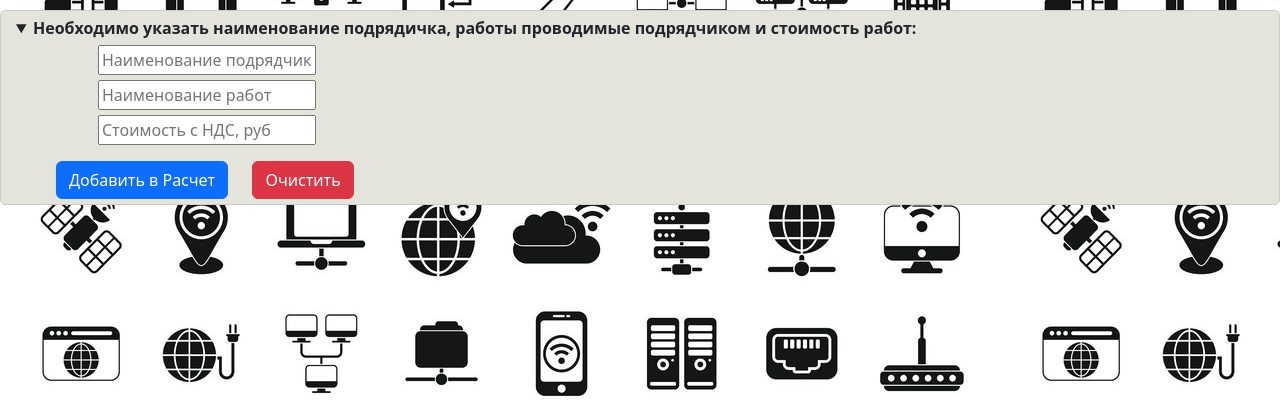
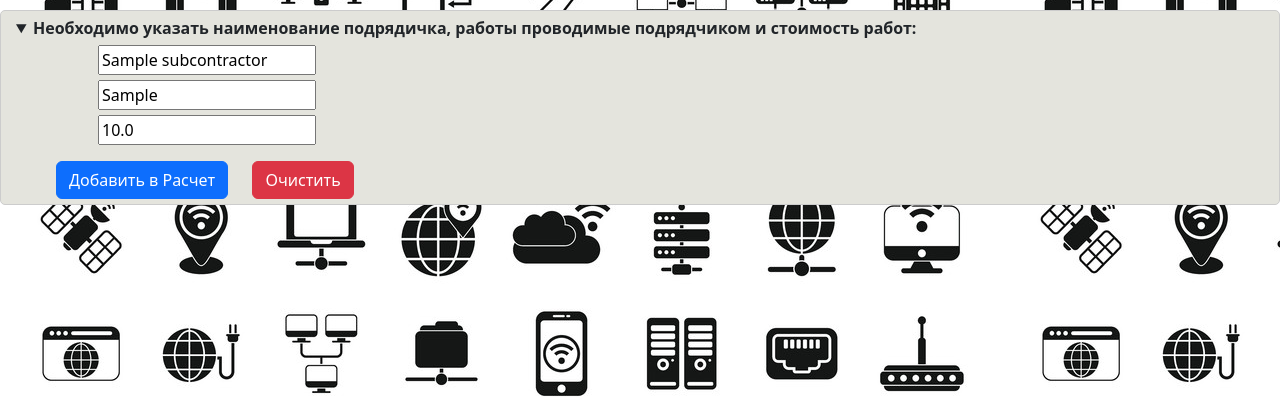
Before and after one commit to AleksNikiforov/presale, a Django app: page /subcontractor/ in a window 1280 px wide, after a click on "Необходимо указать наименование подрядичка, работы проводимы". Shown: the part 116-516 px from the top of the page. Run offline with Django 4.2, Linux system fonts and the light colour scheme; a user stored in the database is signed in; tables that the repository leaves empty hold one stand-in row (values such as "Sample post"); some libraries are stand-ins or nearby versions.

Commit message:
add edit Subcontractor

```diff
--- a/presalesite/other_jobs/templates/other_jobs/other_jobs_list.html
+++ b/presalesite/other_jobs/templates/other_jobs/other_jobs_list.html
@@ -12,7 +12,7 @@
       <summary style="margin-left:10px; font-weight:900; cursor: pointer;"
       >Прочие работы
       <label for="float-input" style="margin-left:60px;">Трудозатраты, дней:</label>
-      <input type="number" step="0.1" id="Прочие работы" name="Прочие работы" placeholder="кол-во дней" style="width: 120px;" required required value="{{ other_jobs.0.days }}"/>
+      <input type="number" step="0.1" id="Прочие работы" name="Прочие работы" placeholder="кол-во дней" style="width: 120px;" required value="{{ other_jobs.0.days }}"/>
       </summary>
       <ul>
         <li class="item1">
--- a/presalesite/presalesite/settings.py
+++ b/presalesite/presalesite/settings.py
@@ -23,7 +23,7 @@ BASE_DIR = Path(__file__).resolve().parent.parent
 SECRET_KEY = 'django-insecure-r0#-wwb@07w!jinno78kjv2!eemr+!5&y*o5l1dgn=q6tl!+pl'
 
 # SECURITY WARNING: don't run with debug turned on in production!
-DEBUG = False
+DEBUG = True
 
 ALLOWED_HOSTS = ['*']
 
--- a/presalesite/subcontractor/templates/subcontractor/subcontractor_final.html
+++ b/presalesite/subcontractor/templates/subcontractor/subcontractor_final.html
@@ -26,10 +26,8 @@
           </table>
 
     </body>
-    <h6 style="margin-left:20px; margin-top:20px; font-weight: bold; cursor: pointer;" >Если передумал, данные можно стереть</h6>
-
 </div>
-<a style="margin-top:5px; margin-left:20px;" class="btn btn-danger" href='delete'>Стереть</a>
+<a style="margin-top:5px; margin-left:20px;" class="btn btn-danger" href='/subcontractor'>Редактировать</a>
 </div>
 
 
--- a/presalesite/subcontractor/templates/subcontractor/subcontractor_list.html
+++ b/presalesite/subcontractor/templates/subcontractor/subcontractor_list.html
@@ -12,17 +12,17 @@
         <ul>
           <li>
             <summary style="margin-left:60px; font-weight:normal; cursor: pointer;">
-              <input style="width: 218px; text-align: left;" type="text" id="Наименование подрядчика" name="Наименование подрядчика" placeholder="Наименование подрядчика" value="" required/>
+              <input style="width: 218px; text-align: left;" type="text" id="Наименование подрядчика" name="Наименование подрядчика" placeholder="Наименование подрядчика" required value="{{ subcontractor_name.0.subcontract_name }}"/>
             </summary>
           </li>
           <li>
             <summary style="margin-left:60px; font-weight:normal; cursor: pointer;">
-              <input style="width: 218px; text-align: left;" type="text" id="Наименование работ" name="Наименование работ" placeholder="Наименование работ" value="" required/>
+              <input style="width: 218px; text-align: left;" type="text" id="Наименование работ" name="Наименование работ" placeholder="Наименование работ" required value="{{ subcontractor_jobs.0.subcontract_jobs }}"/>
             </summary>
           </li>
           <li>
             <summary style="margin-left:60px; font-weight:normal; cursor: pointer;">
-              <input style="width: 218px; text-align: left;" type="number" id="Стоимость" name="Стоимость" placeholder="Стоимость с НДС, руб" value="" required/>
+              <input style="width: 218px; text-align: left;" type="number" id="Стоимость" name="Стоимость" placeholder="Стоимость с НДС, руб" required value="{{ subcontractor_price.0.subcontract_price }}"/>
             </summary>
           </li>
         </ul>
--- a/presalesite/subcontractor/views.py
+++ b/presalesite/subcontractor/views.py
@@ -26,6 +26,21 @@ class SubcontractorListView(LoginRequiredMixin, ListView):
     def dispatch(self, request, *args, **kwargs):
         return super().dispatch(request, *args, **kwargs)
 
+    def get(self, request, *args, **kwargs):
+        # Fetch the Subcontractor associated with the current user
+        subcontractors = Subcontractor.objects.filter(author=request.user)
+
+        if subcontractors.exists():
+            # Subcontractor exist, pass them to the template context
+            subcontractor_name = subcontractors.values('subcontract_name')
+            subcontractor_jobs = subcontractors.values('subcontract_jobs')
+            subcontractor_price = subcontractors.values('subcontract_price')
+            context = {'subcontractor_name': subcontractor_name, 'subcontractor_jobs':subcontractor_jobs, 'subcontractor_price':subcontractor_price}
+            return render(request, 'subcontractor/subcontractor_list.html', context)
+        else:
+            # No Subcontractor exist, render the fallback template
+            return render(request, 'subcontractor/subcontractor_list.html')
+
     def post(self, request, *args, **kwargs):
         if request.method == 'POST':
             data = request.POST
```
